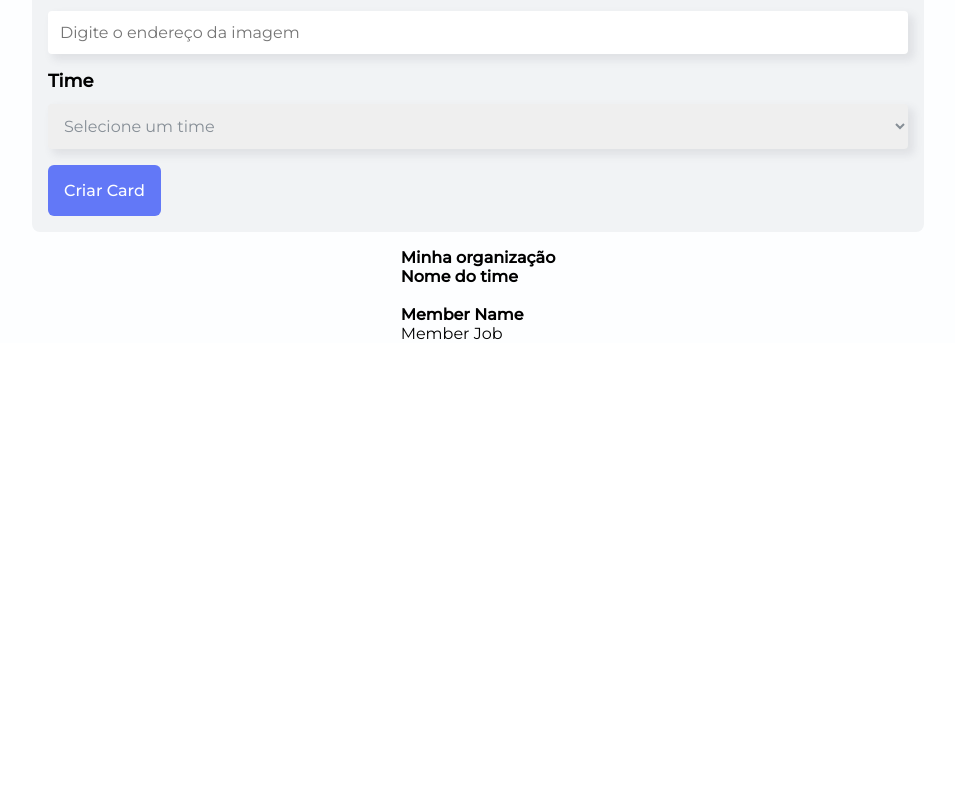
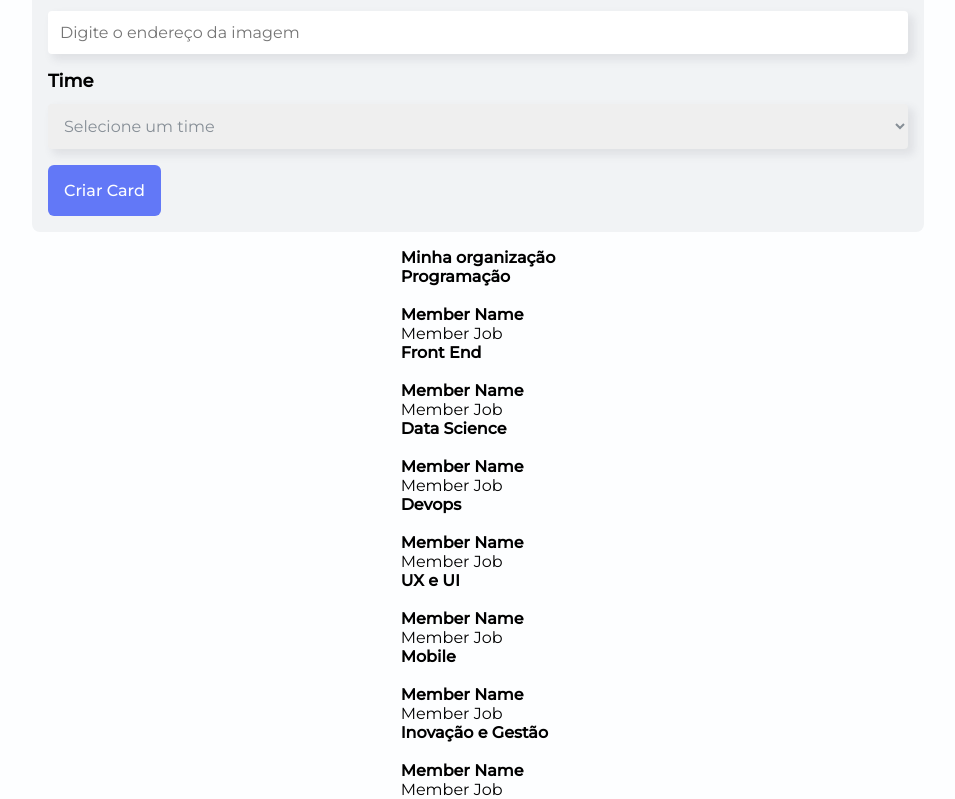
Before and after one commit to MatheusFonseca849/organo, a React (Vite) app: page / in a window 1280 px wide. Shown: the part 495-1294 px from the top of the page, without its empty margins (162-1117 px from the left). Before the commit the page ends 838 px from the top, so only its background shows below. Built offline with nearby package versions, Linux system fonts and the light colour scheme.

Commit message:
fix: elevated team list into a state on App.jsx

```diff
--- a/src/App.jsx
+++ b/src/App.jsx
@@ -5,19 +5,66 @@ import { useState } from "react";
 
 function App() {
 
+  const [teams, setTeams] = useState([
+
+    {
+      name: 'Programação',
+      primaryColor: '#57C278',
+      secondaryColor: '#DFF7E9'
+    },
+
+    {
+      name: 'Front End',
+      primaryColor: '#82CFFA',
+      secondaryColor: '#E8F8FF'
+    },
+
+    {
+      name: 'Data Science',
+      primaryColor: '#A6D157',
+      secondaryColor: '#F0F8E2'
+    },
+
+    {
+      name: 'Devops',
+      primaryColor: '#E06B69',
+      secondaryColor: '#FDE7E8'
+    },
+
+    {
+      name: 'UX e UI',
+      primaryColor: '#DB6EBF',
+      secondaryColor: '#FAE9F5'
+    },
+
+    {
+      name: 'Mobile',
+      primaryColor: '#FFBA05',
+      secondaryColor: '#FFF5D9'
+    },
+
+    {
+      name: 'Inovação e Gestão',
+      primaryColor: '#FF8A29',
+      secondaryColor: '#FFEEDF'
+    },
+
+
+
+  ])
+
   const [members, setMembers] = useState([])
 
   const submitNewMember = (newMember) => {
     console.log(newMember)
     setMembers([...members, newMember])
-    console.log(members)
   }
 
   return (
     <main>
       <Header/>
-      <Form submitMember={member => submitNewMember(member)}/>
-      <TeamList/>
+      <Form submitMember={member => submitNewMember(member)} teamNames={teams.map(team => team.name)}/>
+      <TeamList teams={teams} setTeams={setTeams}/>
 
     </main>
   )
--- a/src/components/Form/index.jsx
+++ b/src/components/Form/index.jsx
@@ -4,22 +4,12 @@ import SelectInput from "../SelectInput";
 import Button from "../Button"
 import { useState } from "react";
 
-const Form = ({submitMember}) => {
+const Form = ({submitMember, teamNames}) => {
 
     const [name, setName] = useState('')
     const [job, setJob] = useState('')
     const [image, setImage] = useState('')
     const [team, setTeam] = useState('')
-
-    const teams = [
-        'Programação',
-        'Front End',
-        'Data Science',
-        'Devops',
-        'UX e Design',
-        'Mobile',
-        'Inovação e Gestão'
-    ]
 
    const submitForm = (e) => {
     e.preventDefault()
@@ -40,7 +30,7 @@ const Form = ({submitMember}) => {
             <Input value={name} userInput={value => setName(value)} label='Nome' placeholder="Digite o nome" type="text" required={true}/>
             <Input value={job} userInput={value => setJob(value)} label='Cargo' placeholder="Digite o cargo" type="text" required={true}/>
             <Input value={image} userInput={value => setImage(value)} label='Imagem' placeholder="Digite o endereço da imagem" type="text" required={true}/>
-            <SelectInput teams={teams} label="Time" value={team} userInput={value => setTeam(value)}/>
+            <SelectInput teams={teamNames} label="Time" value={team} userInput={value => setTeam(value)}/>
             <Button>Criar Card</Button>
 
         </StyledForm>
--- a/src/components/Input/Input.js
+++ b/src/components/Input/Input.js
@@ -1,4 +1,4 @@
-import styled from "styled-components";
+import { styled } from "styled-components";
 
 export const StyledInput = styled.div`
 
--- a/src/components/Team/index.jsx
+++ b/src/components/Team/index.jsx
@@ -1,11 +1,11 @@
 import MemberCard from "../MemberCard";
 
-const Team = () => {
+const Team = ({name}) => {
 
     return (
 
         <div className="teamList">
-            <h3>Nome do time</h3>
+            <h3>{name}</h3>
 
             <ul className="teamMembers">
 
--- a/src/components/TeamList/index.jsx
+++ b/src/components/TeamList/index.jsx
@@ -1,13 +1,21 @@
 import Team from "../Team";
 
-const TeamList = () => {
+const TeamList = ({teams, setTeams}) => {
 
     return (
 
         <section>
             <h2>Minha organização</h2>
 
-            <Team/>
+            {teams.map((team) => {
+
+                return (
+
+                    <Team name={team.name}/>
+
+                )
+
+            })}
 
 
         </section>
```
